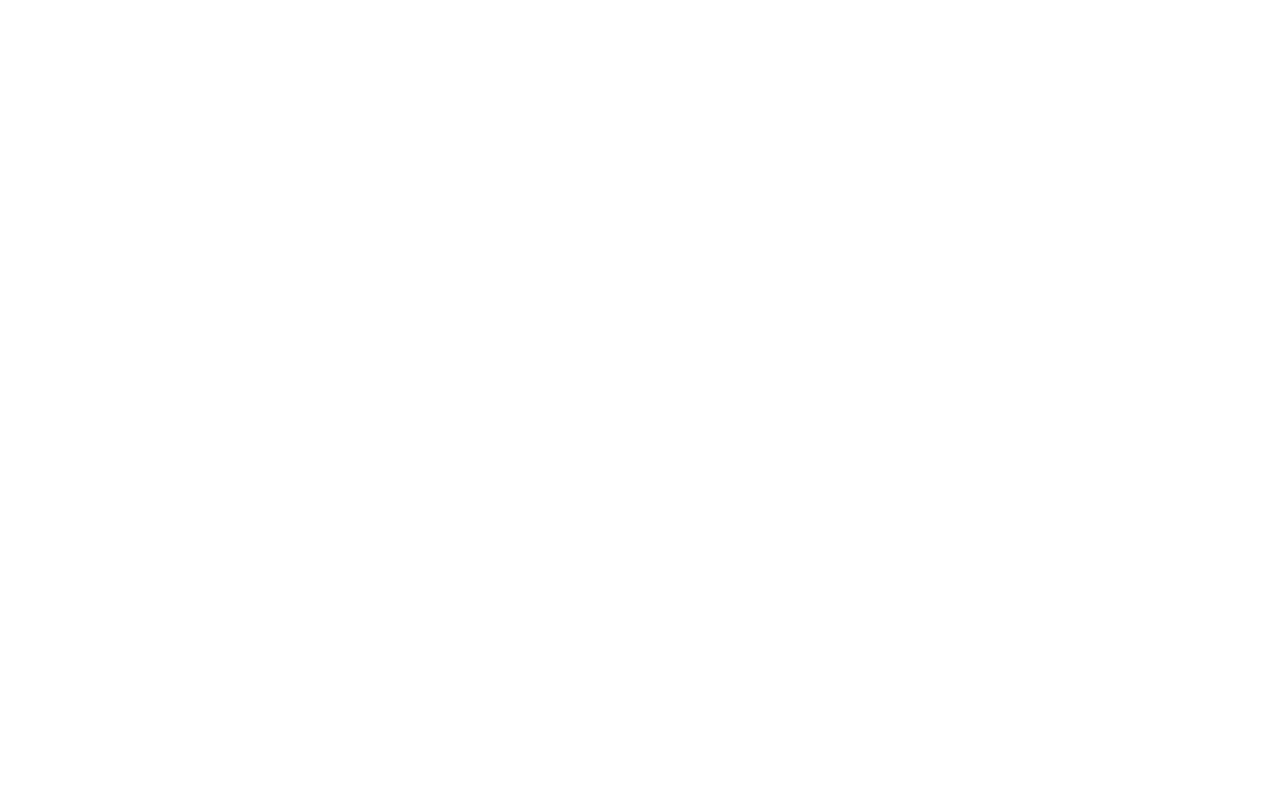
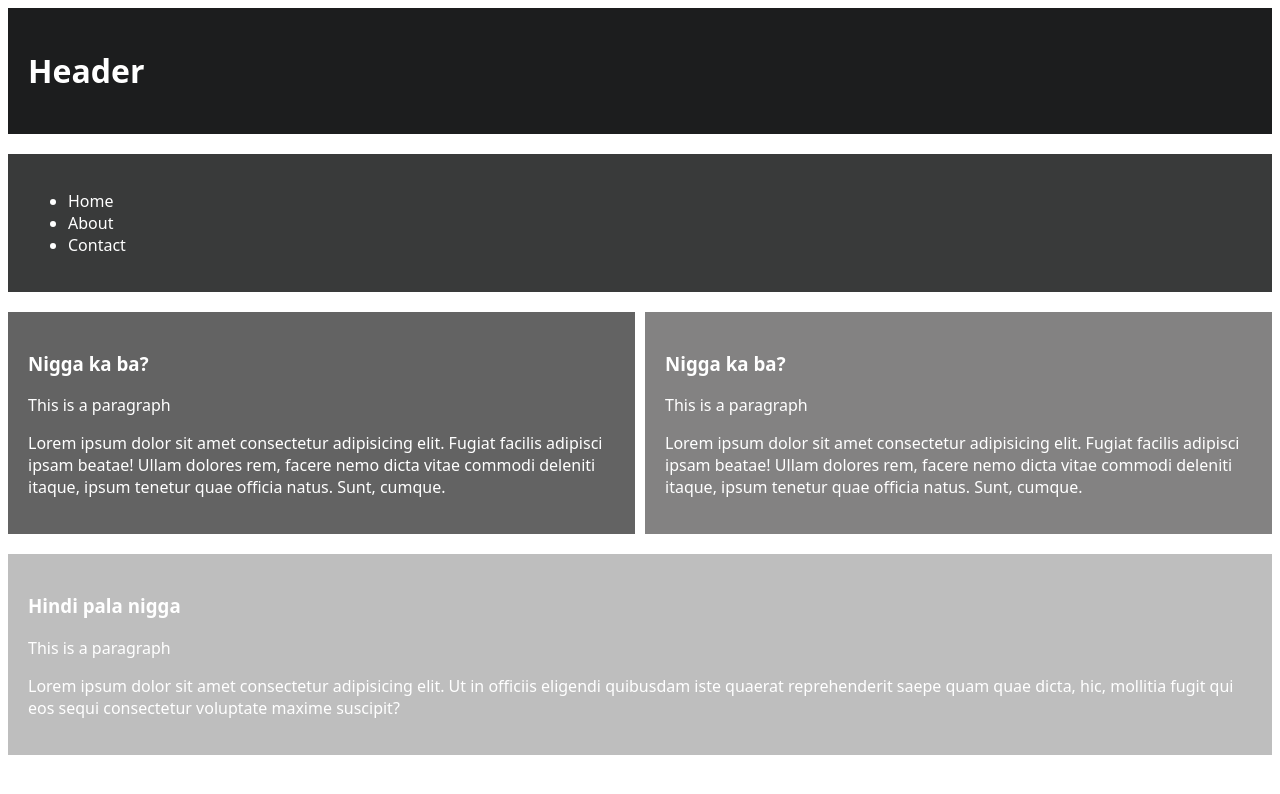
Before and after one commit to mtrsvn/CTWBDEVL-Activities, a plain HTML site: page index.html in a window 1280 px wide. Drawn offline with Linux system fonts and the light colour scheme.

Commit message:
practice

```diff
--- /dev/null
+++ b/basics/basics.css
@@ -0,0 +1,20 @@
+body {
+    font-family: arial, sans-serif;
+    background-image: url('../img/wallpaper.jpg');
+    background-size: 20rem;
+}
+
+h1{
+    color: red;
+    text-align: center;
+}
+
+img:hover {
+   scale: 1.1;
+   transition: 0.3s;
+}
+
+table {
+    border: black 1px solid;
+
+}
--- a/index.html
+++ b/index.html
@@ -3,10 +3,43 @@
 <head>
     <meta charset="UTF-8">
     <meta name="viewport" content="width=device-width, initial-scale=1.0">
-    <title>Document</title>
+    <title>My Website</title>
     <link rel="stylesheet" href="style.css">
 </head>
+
 <body>
+    <div class="header">
+        <h1>Header</h1>
+    </div>
+
+    <div class="list">
+        <ul>
+            <li>Home</li>
+            <li>About</li>
+            <li>Contact</li>
+        </ul>
+    </div>
+ <div></div>
+
+ <div class="container">
+    <div class="paragraph">
+        <h3>Nigga ka ba?</h3>
+        <p>This is a paragraph</p>
+        <p>Lorem ipsum dolor sit amet consectetur adipisicing elit. Fugiat facilis adipisci ipsam beatae! Ullam dolores rem, facere nemo dicta vitae commodi deleniti itaque, ipsum tenetur quae officia natus. Sunt, cumque.</p>
+    </div>
+
+    <div class="paragraph2">
+        <h3>Nigga ka ba?</h3>
+        <p>This is a paragraph</p>
+        <p>Lorem ipsum dolor sit amet consectetur adipisicing elit. Fugiat facilis adipisci ipsam beatae! Ullam dolores rem, facere nemo dicta vitae commodi deleniti itaque, ipsum tenetur quae officia natus. Sunt, cumque.</p>
+    </div>
+    </div>
+
+    <div class="footer">
+        <h3>Hindi pala nigga</h3>
+        <p>This is a paragraph</p>
+        <p>Lorem ipsum dolor sit amet consectetur adipisicing elit. Ut in officiis eligendi quibusdam iste quaerat reprehenderit saepe quam quae dicta, hic, mollitia fugit qui eos sequi consectetur voluptate maxime suscipit?</p>
+    </div>
 
 </body>
 </html>
--- a/style.css
+++ b/style.css
@@ -0,0 +1,42 @@
+body {
+    font-family: sans, sans-serif;
+}
+.header {
+    background-color: #1c1d1e;
+    padding: 20px;
+    color: #fff;
+    margin-bottom: 20px;
+}
+.list{
+    background-color: #393a3a;
+    padding: 20px;
+    color: #fff;
+    margin-bottom: 20px;
+}
+
+.container {
+    display: flex;
+    gap: 10px;
+}
+
+.paragraph {
+    background-color: #636363;
+    padding: 20px;
+    color: #fff;
+    margin-bottom: 20px;
+}
+
+.paragraph2 {
+    background-color: #838282;
+    padding: 20px;
+    color: #fff;
+    margin-bottom: 20px;
+}
+
+
+.footer {
+    background-color: rgb(190, 190, 190);
+    padding: 20px;
+    color: #fff;
+    margin-bottom: 20px;
+}
```
Also changed, not shown: basics/basics.html (added, +52 -0 lines), img/icon.jpg (added), img/images.jpg (added), img/wallpaper.jpg (added).
